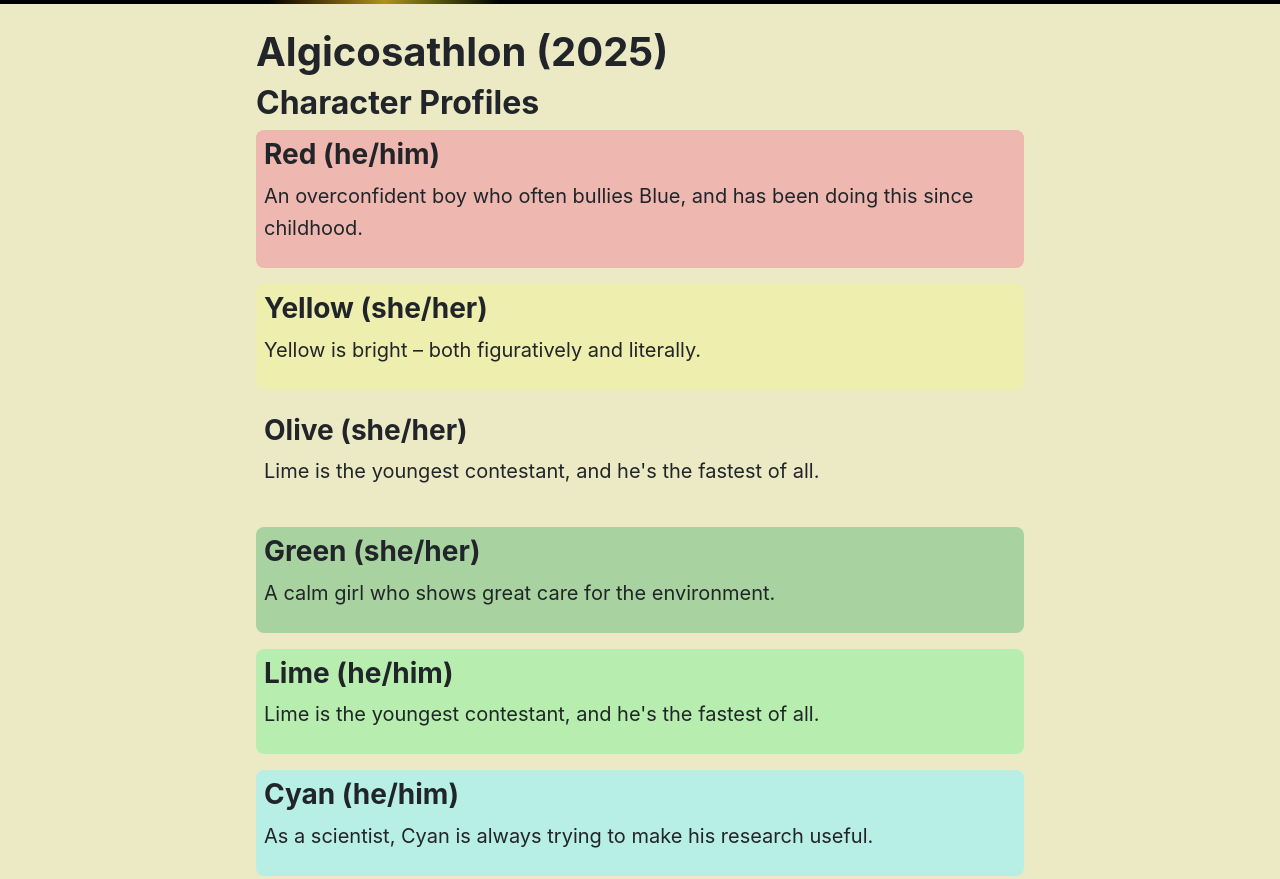
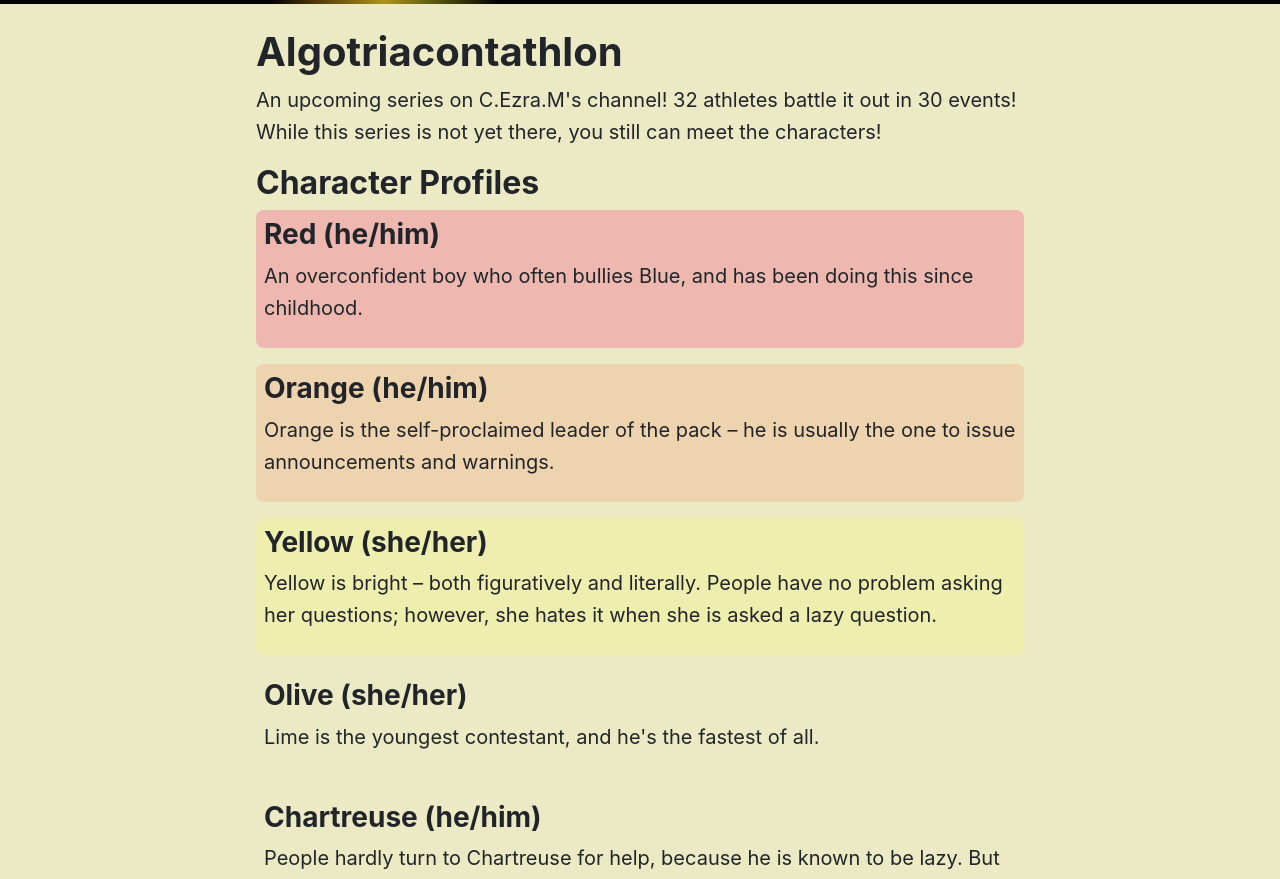
Before and after one commit to C-Ezra-M/neocities-archive, an Astro site: page /algicosathlon-2025 in a window 1280 px wide. Shown: the part 56-935 px from the top of the page. Built offline with nearby package versions, Linux system fonts and the light colour scheme; Astro itself is replaced by a stand-in of ours.

Commit message:
repurpose page for Algotriacontathlon

```diff
--- a/src/pages/algicosathlon-2025/index.mdx
+++ b/src/pages/algicosathlon-2025/index.mdx
@@ -4,29 +4,37 @@ import YouTubeVid from '../../components/YouTubeVid.astro';
 import CharacterProfile from '../../components/CharacterProfile.astro'
 import './style.css';
 
-<Layout title="Algicosathlon | C.Ezra.M">
+<Layout title="Algotriacontathlon | C.Ezra.M">
     <main>
-        # Algicosathlon (2025)
+        # Algotriacontathlon
+
+        An upcoming series on C.Ezra.M's channel! 32 athletes battle it out in 30 events! While this series is not yet there, you still can meet the characters!
 
         ## Character Profiles
         <ul class="entry-list">
             <CharacterProfile name="Red" id="athlete-red" pronouns="he/him">
                 An overconfident boy who often bullies Blue, and has been doing this since childhood.
             </CharacterProfile>
+            <CharacterProfile name="Orange" id="athlete-orange" pronouns="he/him">
+                Orange is the self-proclaimed leader of the pack – he is usually the one to issue announcements and warnings.
+            </CharacterProfile>
             <CharacterProfile name="Yellow" id="athlete-yellow" pronouns="she/her">
-                Yellow is bright – both figuratively and literally.
+                Yellow is bright – both figuratively and literally. People have no problem asking her questions; however, she hates it when she is asked a lazy question.
             </CharacterProfile>
             <CharacterProfile name="Olive" id="athlete-olive" pronouns="she/her">
+                Lime is the youngest contestant, and he's the fastest of all.
+            </CharacterProfile>
+            <CharacterProfile name="Chartreuse" id="athlete-chartreuse" pronouns="he/him">
+                People hardly turn to Chartreuse for help, because he is known to be lazy. But he's finding ways to do things faster.
+            </CharacterProfile>
+            <CharacterProfile name="Lime" id="athlete-lime" pronouns="he/him">
                 Lime is the youngest contestant, and he's the fastest of all.
             </CharacterProfile>
             <CharacterProfile name="Green" id="athlete-green" pronouns="she/her">
                 A calm girl who shows great care for the environment.
             </CharacterProfile>
-            <CharacterProfile name="Lime" id="athlete-lime" pronouns="he/him">
-                Lime is the youngest contestant, and he's the fastest of all.
-            </CharacterProfile>
             <CharacterProfile name="Cyan" id="athlete-cyan" pronouns="he/him">
-                As a scientist, Cyan is always trying to make his research useful.
+                As a scientist, Cyan is always trying to make his research useful. He and Yellow make a great duo.
             </CharacterProfile>
             <CharacterProfile name="Teal" id="athlete-teal" pronouns="she/her">
                 A brave, mature woman. People say she survived cancer. She is the oldest of the contestants.
@@ -43,6 +51,12 @@ import './style.css';
             <CharacterProfile name="Purple" id="athlete-purple" pronouns="she/her">
                 She and Pink are inseparable. Purple is the vain one, she ends up spending even more than Pink.
             </CharacterProfile>
+            <CharacterProfile name="White" id="athlete-white" pronouns="he/him">
+                A people pleaser who everyone calls an angel. She pretends to love her service, but really she's exhausted.
+            </CharacterProfile>
+            <CharacterProfile name="Black" id="athlete-black" pronouns="he/him">
+                A former burglar who was given a second chance at socialization. Has amazing martial arts skills.
+            </CharacterProfile>
         </ul>
     </main>
 </Layout>
```
